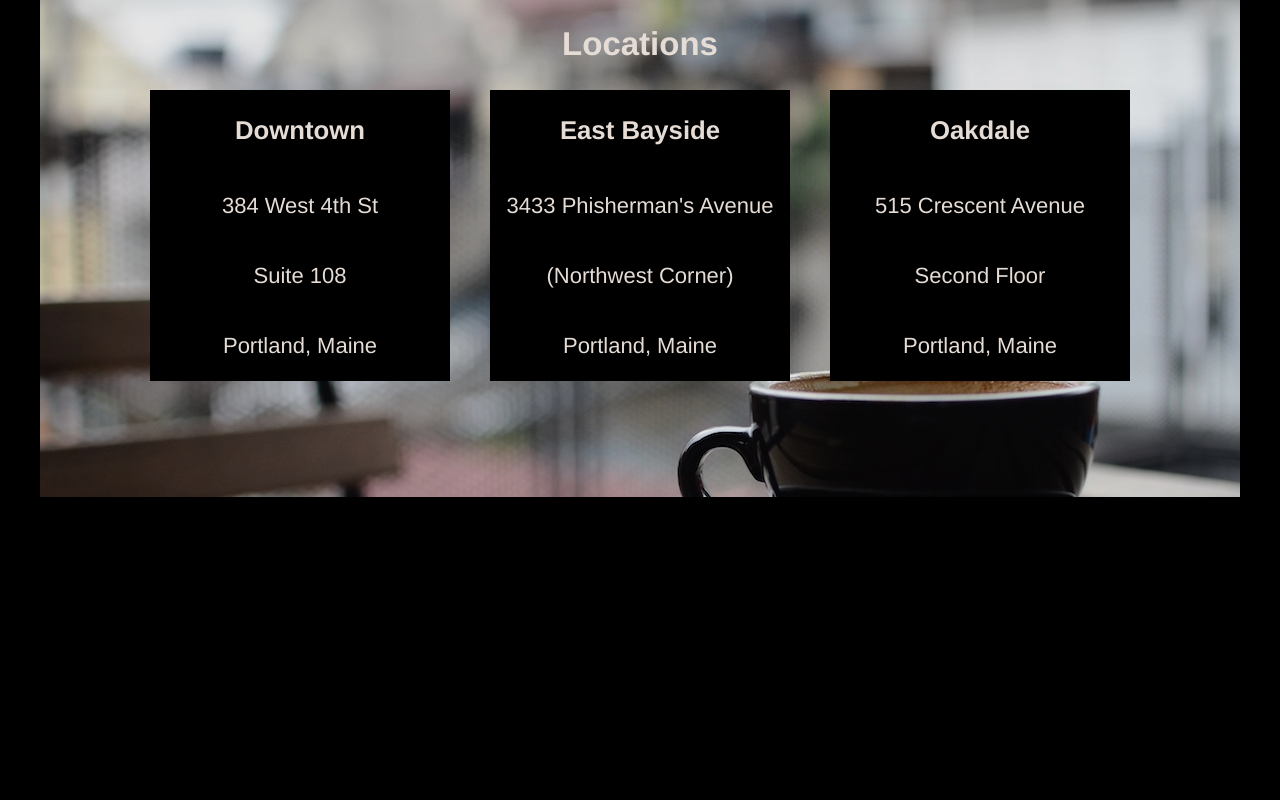
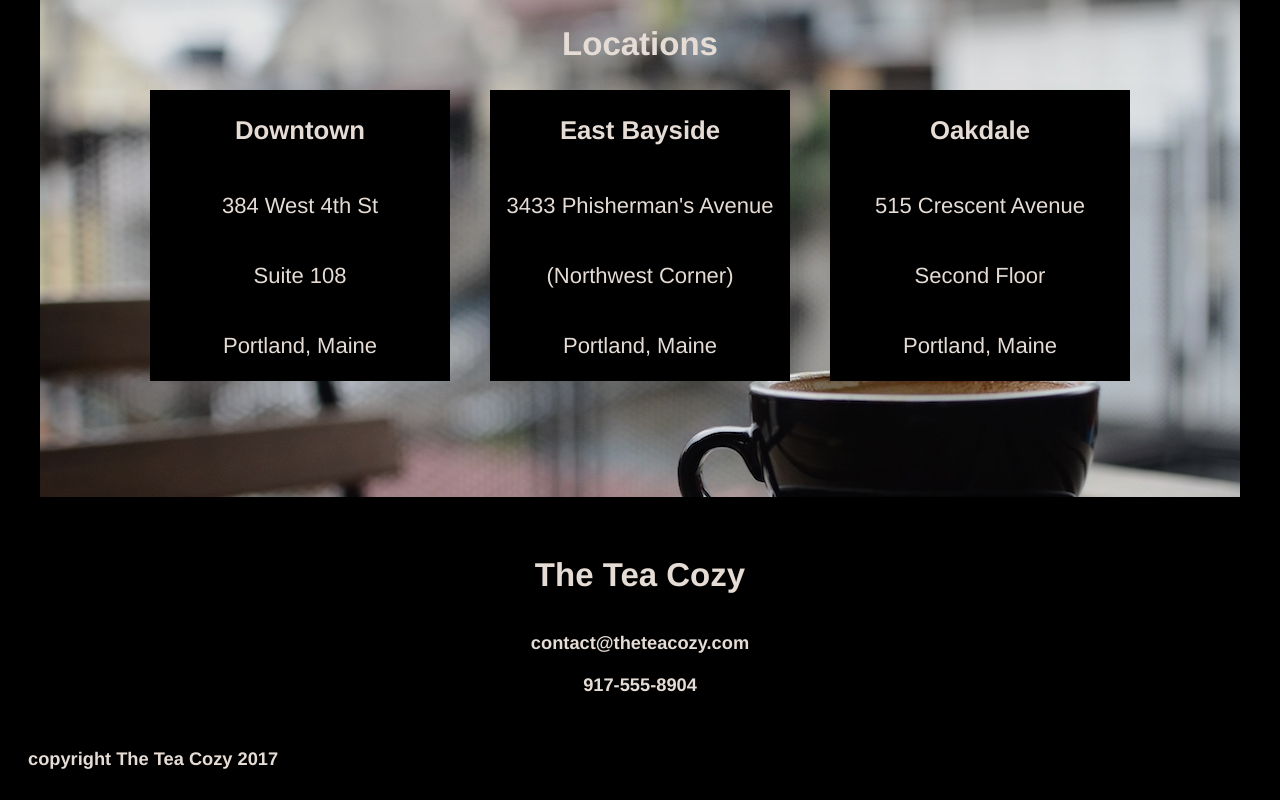
Before and after one commit to MashaKiseleva/Tea, a plain HTML site: page index.html in a window 1280 px wide. Shown: the part 1575-2375 px from the top of the page. Before the commit the page ends 2080 px from the top, so only its background shows below. Drawn offline with Linux system fonts and the light colour scheme.

Commit message:
Add Contacts and Footer

```diff
--- a/index.html
+++ b/index.html
@@ -11,7 +11,8 @@
       <img class="logo" src="./resources/images/logo.png" alt="Logo">
       <nav>
         <span><a href="#mission">Mission</a></span>
-        <span><a href="#tea">Featured Tea</a></span>
+        <span><a href="#tea">Featured Tea</a></span> <!-- Idon´t know how to do the link for this section right.
+          When I click on the "Featured Tea" in a header I go the part of page, where the title of this section is under fixed header. Can you help me, please?-->
         <span><a href="#locations">Locations</a></span>
       </nav>
     </header>
@@ -23,6 +24,7 @@
       </div>
     </div>
 <!-- Tea of the month -->
+
     <div id="tea">
       <h2>Tea of the Month</h2>
       <h4>What's Steeping at the Tea Cozy?</h4>
@@ -76,7 +78,14 @@
       </div>
     </div>
 <!-- Contacts -->
+    <div id="contacts">
+      <h2>The Tea Cozy</h2>
+      <h5>contact@theteacozy.com</h5>
+      <h5>917-555-8904</h5>
+    </div>
+<!-- Footer -->
     <footer>
+      <h5>copyright The Tea Cozy 2017</h5>
     </footer>
   </body>
 </html>
--- a/resources/css/style.css
+++ b/resources/css/style.css
@@ -44,16 +44,16 @@ header nav a{
 #mission {
   display: flex;
   margin-top: 70px;
+  align-items: center;
   margin-left: auto;
   margin-right: auto;
-  align-items: center;
   background-image:
     url(../images/mission-background.jpg);
   height: 700px;
   width: 1200px;
   z-index: 1;
+  }
 
-  }
 .text {
   background-color: black;
   z-index: 2;
@@ -89,10 +89,8 @@ header nav a{
     padding-top: 70px;
 }
 
-
 .blocks {
   display: inline-flex;
-
 }
 
 .block {
@@ -108,3 +106,20 @@ header nav a{
 .block h2 {
   margin-bottom: 15px;
 }
+
+footer {
+  text-align: left;
+  margin-left: 20px;
+}
+
+#contacts {
+  display: flex;
+  flex-direction: column;
+  justify-content: center;
+  height: 200px;
+  margin: 20px;
+}
+
+#contacts h5 {
+  margin: 10px;
+}
```
